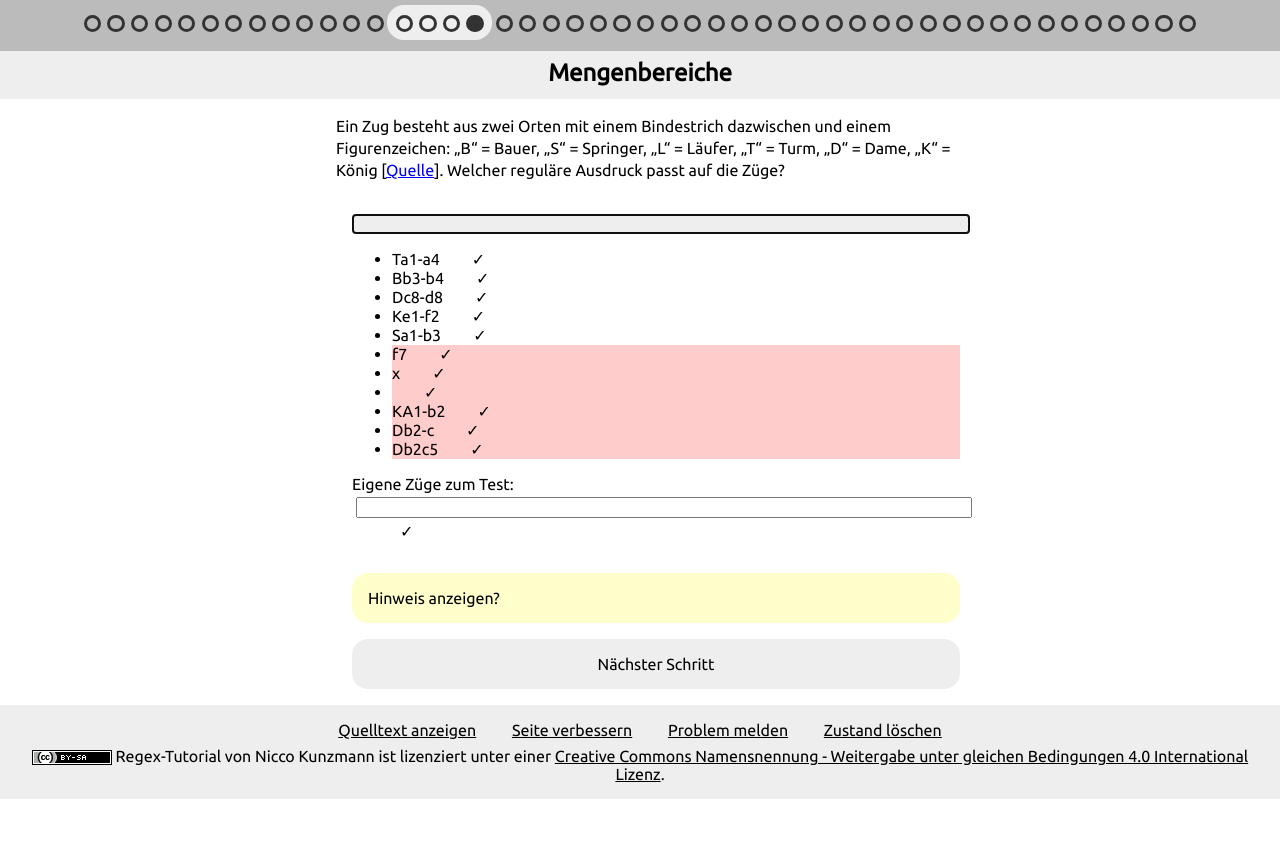
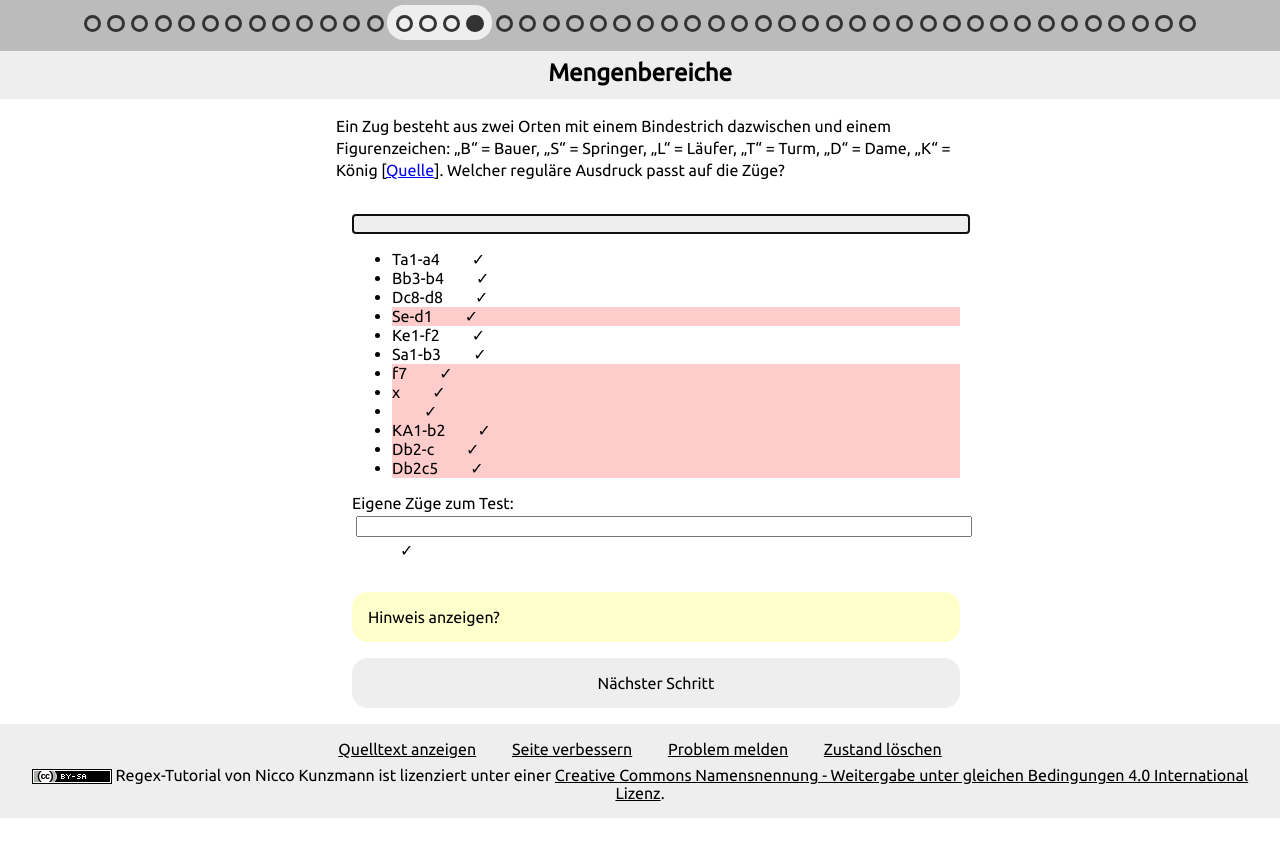
Before and after one commit to CoderDojoPotsdam/regex-tutorial, a Jekyll site: the page built from tutorial/05-mengenbereiche-04.html, in a window 1280 px wide. Shown: the top 857 px of the page. Built offline with Jekyll 4.4.1, drawn with Linux system fonts in a browser that asks for light colours.

```diff
--- a/tutorial/05-mengenbereiche-04.html
+++ b/tutorial/05-mengenbereiche-04.html
@@ -15,6 +15,7 @@ title: Mengenbereiche
     <li>Ta1-a4</li>
     <li>Bb3-b4</li>
     <li>Dc8-d8</li>
+    <li>Se-d1</li>
     <li>Ke1-f2</li>
     <li>Sa1-b3</li>
     <li>f7</li>
```
